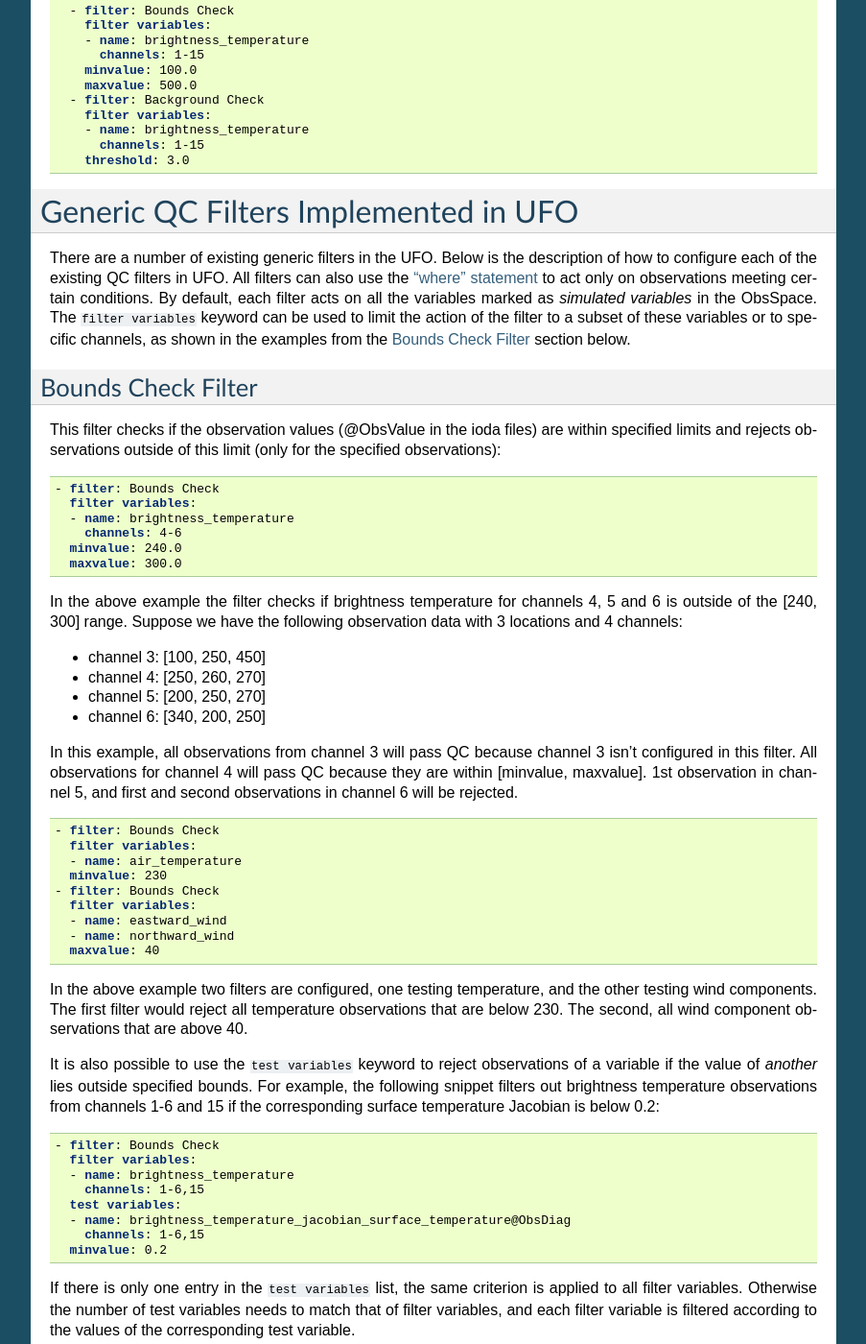
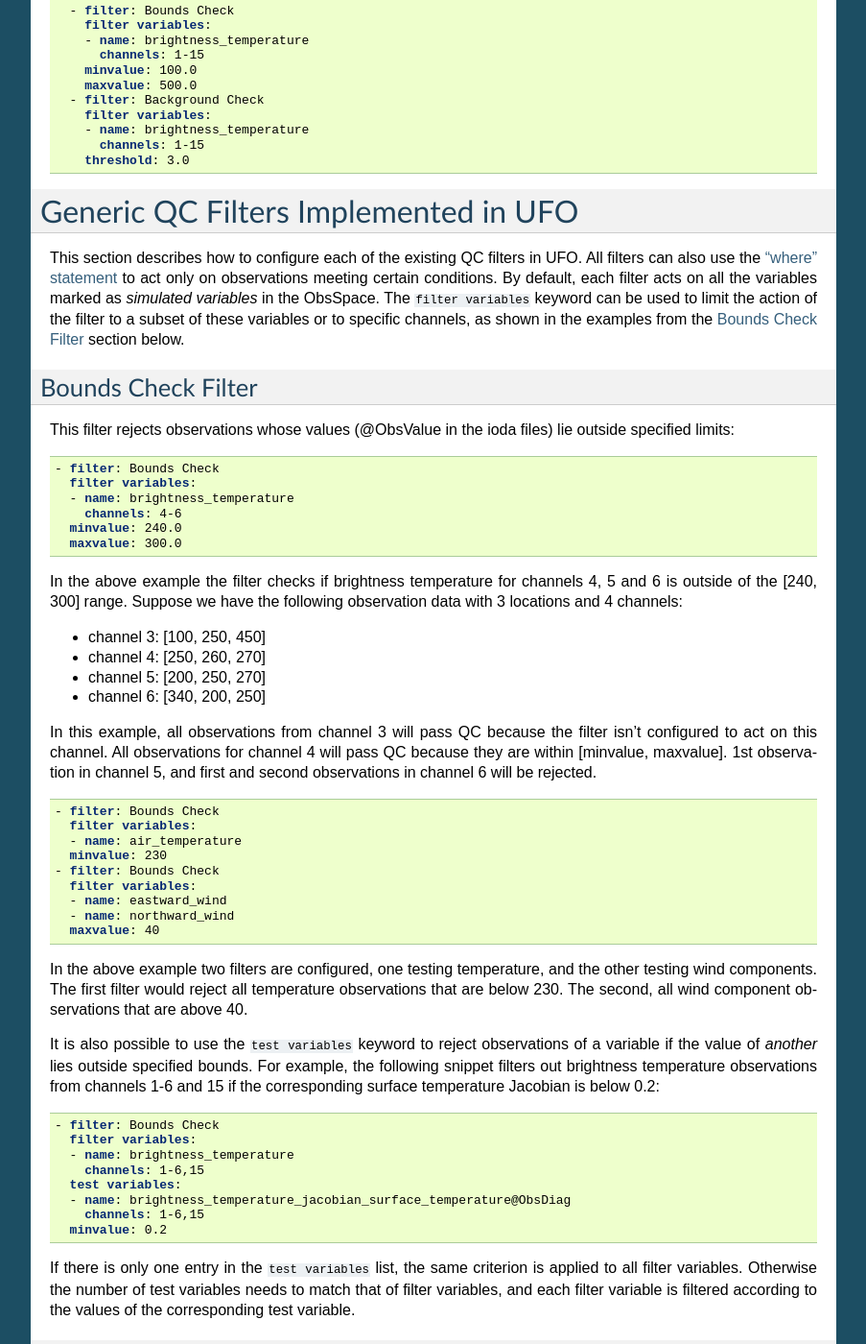
Before and after one commit to JCSDA/jedi-docs, a Sphinx documentation site: the page built from docs/jedi-components/ufo/qcfilters.rst, in a window 1280 px wide and 1400 px high, scrolled down 1092 px. Shown: the whole window at 96% size, without its empty margins (198-1101 px from the left). Built offline with Sphinx 7.4.7, drawn with Linux system fonts in a browser that asks for light colours; some of the changed text lies outside the part shown.

Commit message:
Reworded some paragraphs on filters in general and the Bounds Check filter.

```diff
--- a/docs/jedi-components/ufo/qcfilters.rst
+++ b/docs/jedi-components/ufo/qcfilters.rst
@@ -44,7 +44,7 @@ number of tasks, but mostly they are used for quality control.
 Observation Filters
 -------------------
 
-Observation filters are generic and have access to:
+Observation filters have access to:
  - Observation values and metadata
  - Model values at observations locations (GeoVaLs)
  - Simulated observation value (for post-filter)
@@ -77,15 +77,14 @@ Most filters are written once and used with many observation types; several such
 Generic QC Filters Implemented in UFO
 =====================================
 
-There are a number of existing generic filters in the UFO.
-Below is the description of how to configure each of the existing QC filters in UFO. All filters can also use the :ref:`"where" statement <where-statement>` to act only on observations meeting certain conditions. By default, each filter acts on all the variables marked as *simulated variables* in the ObsSpace. The :code:`filter variables` keyword can be used to limit the action of the filter to a subset of these variables or to specific channels, as shown in the examples from the :ref:`Bounds Check Filter <bounds-check-filter>` section below.
+This section describes how to configure each of the existing QC filters in UFO. All filters can also use the :ref:`"where" statement <where-statement>` to act only on observations meeting certain conditions. By default, each filter acts on all the variables marked as *simulated variables* in the ObsSpace. The :code:`filter variables` keyword can be used to limit the action of the filter to a subset of these variables or to specific channels, as shown in the examples from the :ref:`Bounds Check Filter <bounds-check-filter>` section below.
 
 .. _bounds-check-filter:
 
 Bounds Check Filter
 -------------------
 
-This filter checks if the observation values (@ObsValue in the ioda files) are within specified limits and rejects observations outside of this limit (only for the specified observations):
+This filter rejects observations whose values (@ObsValue in the ioda files) lie outside specified limits:
 
 .. code:: yaml
 
@@ -103,7 +102,7 @@ In the above example the filter checks if brightness temperature for channels 4,
 * channel 5: [200, 250, 270]
 * channel 6: [340, 200, 250]
 
-In this example, all observations from channel 3 will pass QC because channel 3 isn't configured in this filter. All observations for channel 4 will pass QC because they are within [minvalue, maxvalue]. 1st observation in channel 5, and first and second observations in channel 6 will be rejected.
+In this example, all observations from channel 3 will pass QC because the filter isn't configured to act on this channel. All observations for channel 4 will pass QC because they are within [minvalue, maxvalue]. 1st observation in channel 5, and first and second observations in channel 6 will be rejected.
 
 .. code:: yaml
 
```
